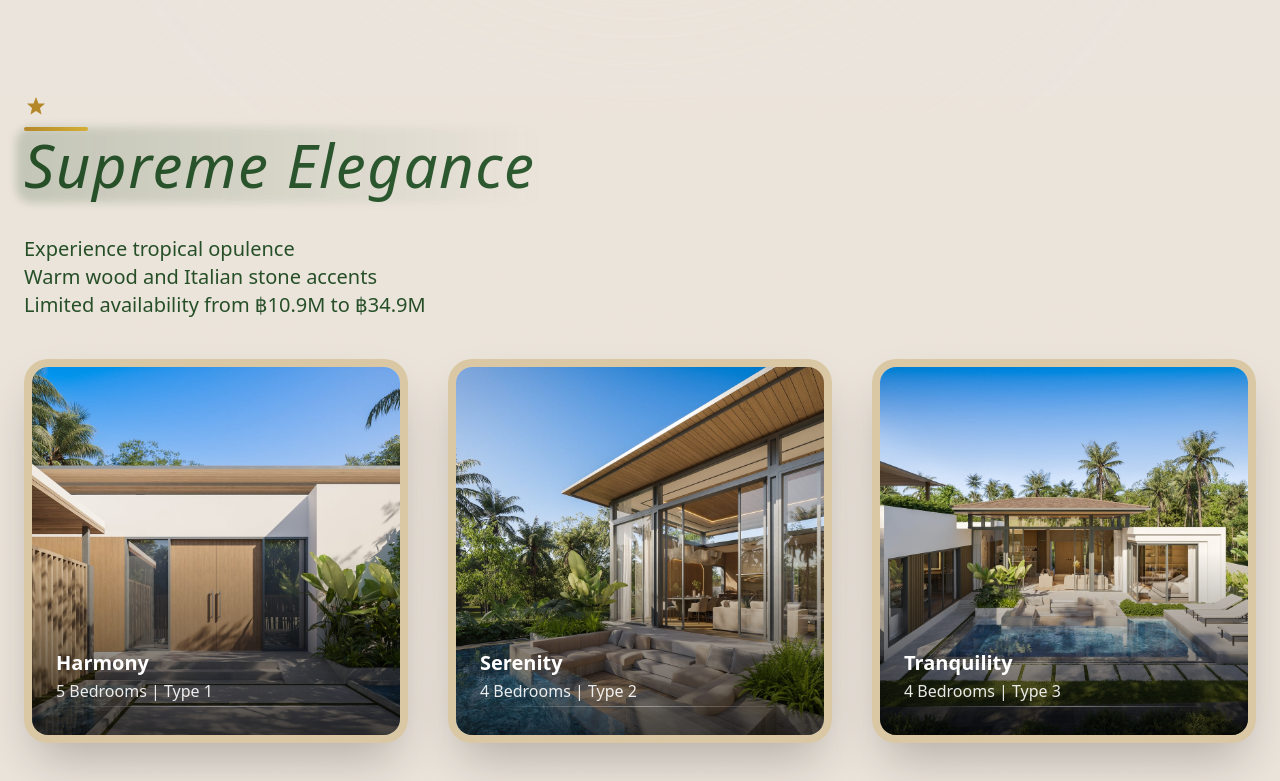
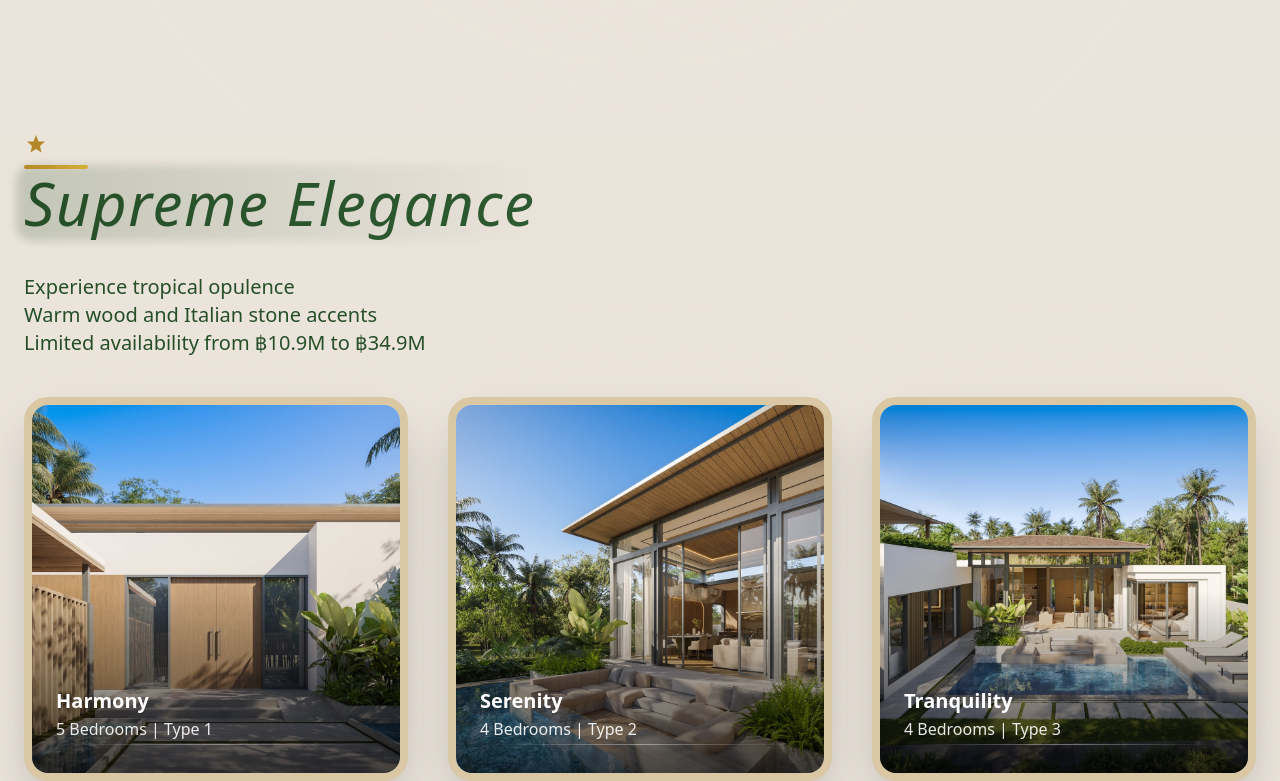
Before and after one commit to Marnfah-Pool-Villas/truffle-clone-v398, a Next.js app in the folder truffle-clone/: page / in a window 1280 px wide. Shown: the part 906-1687 px from the top of the page. Built offline with nearby package versions, Linux system fonts and the light colour scheme; a web font is replaced by a local one.

Commit message:
Add desktop-only spacing above properties section
cgen-6e1e49c355ba406793e4c268e70429a3

```diff
--- a/truffle-clone/src/app/page.tsx
+++ b/truffle-clone/src/app/page.tsx
@@ -38,7 +38,7 @@ export default function Home() {
             <div className="relative w-full" style={{ margin: 0, padding: 0 }}>
               <HeroSection />
               {/* View Brochure Button - positioned between hero and properties */}
-              <section id="properties" className="-mt-[0.5cm]">
+              <section id="properties" className="-mt-[0.5cm] lg:mt-[0.5cm]">
                 <PropertiesSection />
               </section>
               <section id="amenities" className="-mt-[0.5cm]">
```
